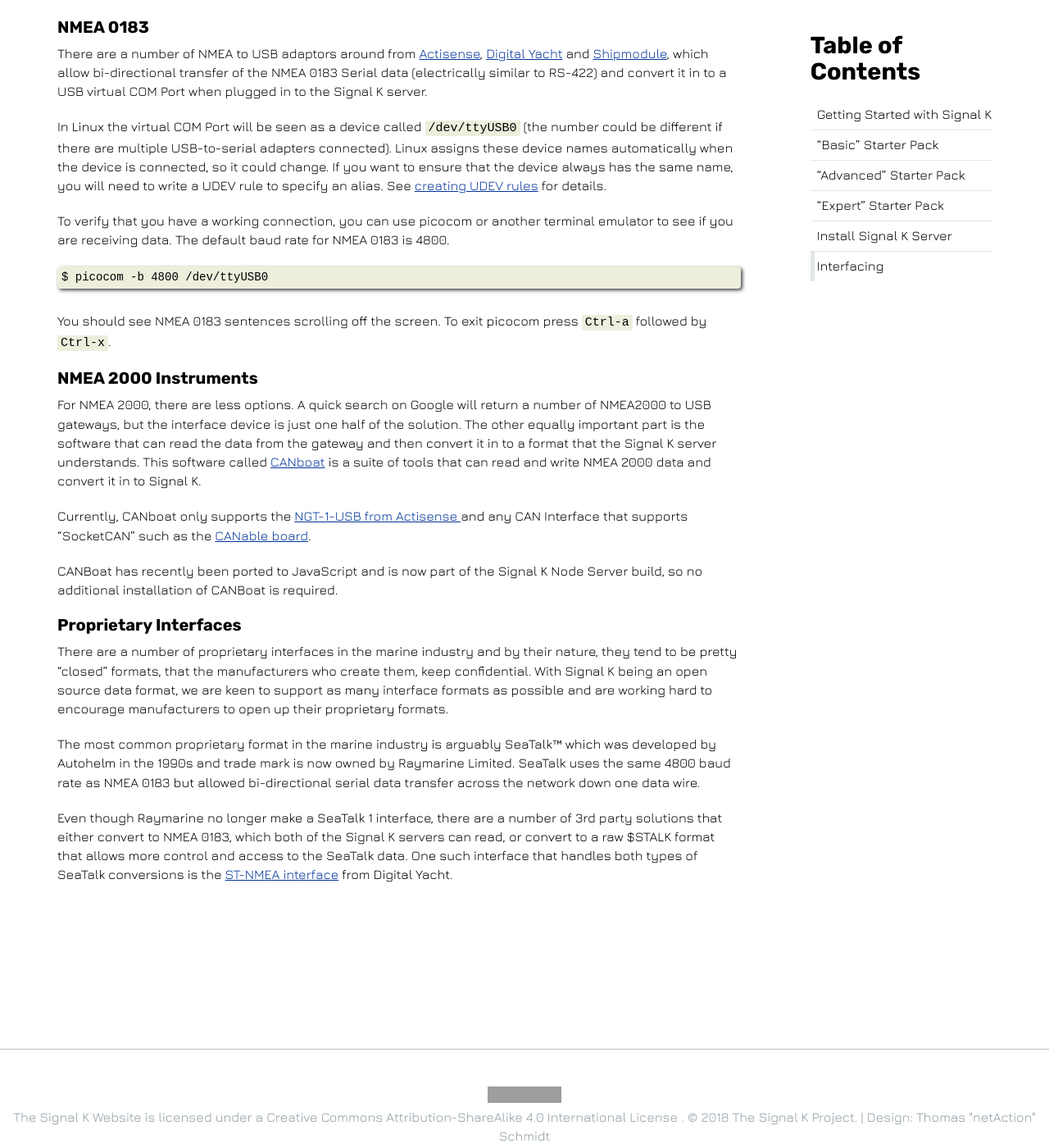
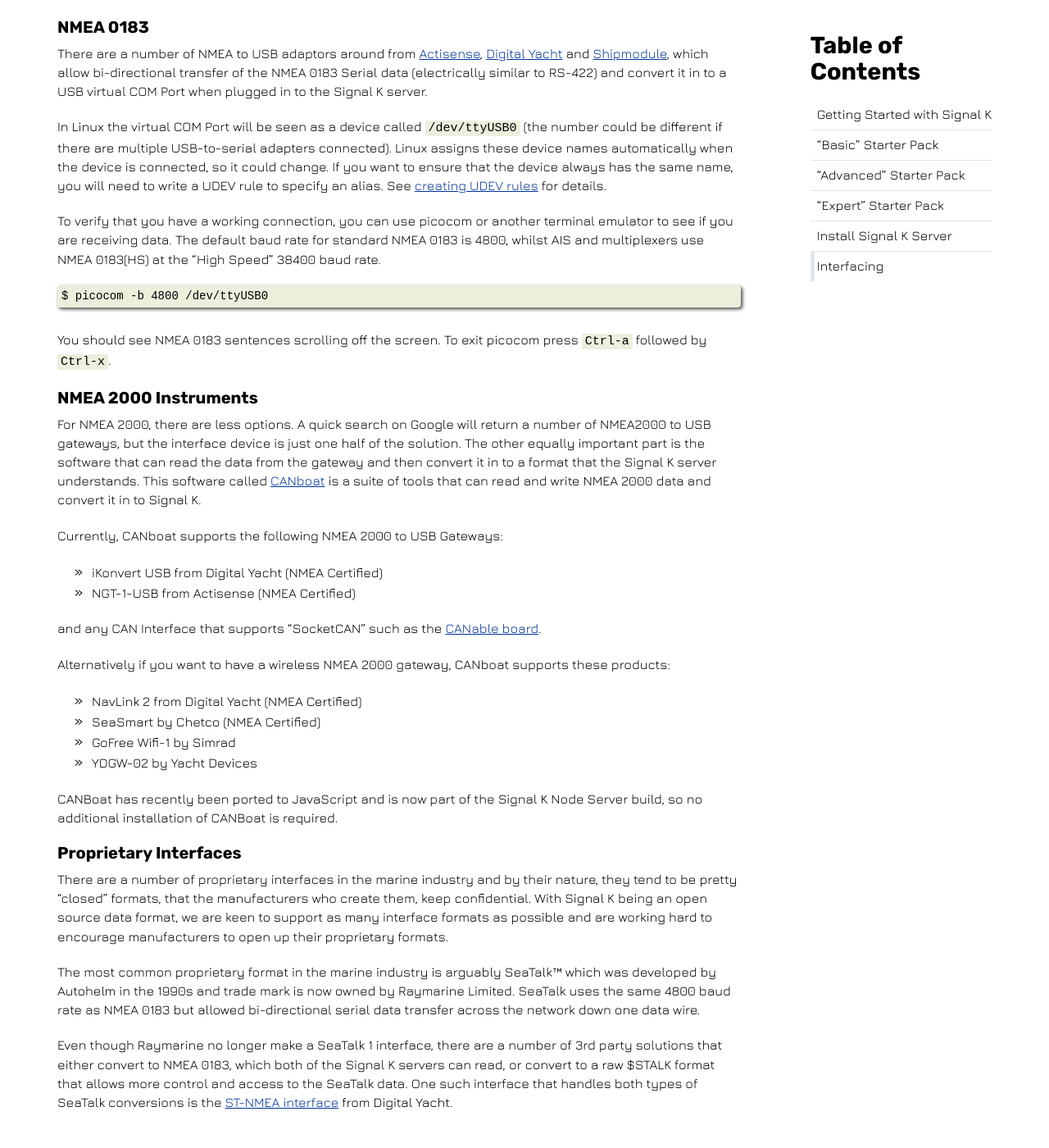
Before and after one commit to SignalK/signalk.github.io, a Jekyll site: the page built from installation.md, in a window 1280 px wide and 1400 px high, scrolled down 5878 px. Shown: the whole window at 82% size. Built offline with Jekyll 4.4.1, drawn with Linux system fonts in a browser that asks for light colours; nearby versions of some CDN libraries; grey boxes are pictures that could not be loaded.

Commit message:
Update installation.md
Add USB aand Wifi gateways

````diff
--- a/installation.md
+++ b/installation.md
@@ -109,7 +109,7 @@
 UDEV rule to specify an alias. See [creating UDEV rules](udev.html) for details.
 
 To verify that you have a working connection, you can use picocom or another terminal emulator to see if you are
-receiving data. The default baud rate for NMEA 0183 is 4800.
+receiving data. The default baud rate for standard NMEA 0183 is 4800, whilst AIS and multiplexers use NMEA 0183(HS) at the "High Speed" 38400 baud rate.
 
 ```
 $ picocom -b 4800 /dev/ttyUSB0
@@ -124,12 +124,32 @@
 <a href="https://github.com/canboat/canboat" target="_blank">CANboat</a> is a suite of tools that can read and write
 NMEA 2000 data and convert it in to Signal K.
 
-Currently, CANboat only supports the
-<a href="http://www.actisense.com/product/nmea-2000-to-pc-interface-ngt-1/" target="_blank">
-  NGT-1-USB from Actisense
+Currently, CANboat supports the following NMEA 2000 to USB Gateways:
+
+- <a href="https://digitalyacht.co.uk/product/ikonvert-nmea-2000-to-usb/" target="_blank">
+  iKonvert USB from Digital Yacht (NMEA Certified)
 </a>
+- <a href="http://www.actisense.com/product/nmea-2000-to-pc-interface-ngt-1/" target="_blank">
+  NGT-1-USB from Actisense (NMEA Certified)
+</a>
+
 and any CAN Interface that supports "SocketCAN" such as the
 <a href="http://canable.io/" target="_blank">CANable board</a>.
+
+Alternatively if you want to have a wireless NMEA 2000 gateway, CANboat supports these products:
+
+- <a href="https://digitalyacht.co.uk/product/navlink2/" target="_blank">
+  NavLink 2 from Digital Yacht (NMEA Certified)
+</a>
+- <a href="https://digitalmarinegauges.com/seasmart-network-gateways/" target="_blank">
+  SeaSmart by Chetco (NMEA Certified)
+</a>
+- <a href="https://www.simrad-yachting.com/simrad/type/accessories/cables-connectors/gofree-wifi1-wireless-module/" target="_blank">
+  GoFree Wifi-1 by Simrad
+</a>
+- <a href="https://www.yachtd.com/purchase/" target="_blank">
+  YDGW-02 by Yacht Devices
+</a>
 
 CANBoat has recently been ported to JavaScript and is now part of the Signal K Node Server build, so no additional
 installation of CANBoat is required.
````
